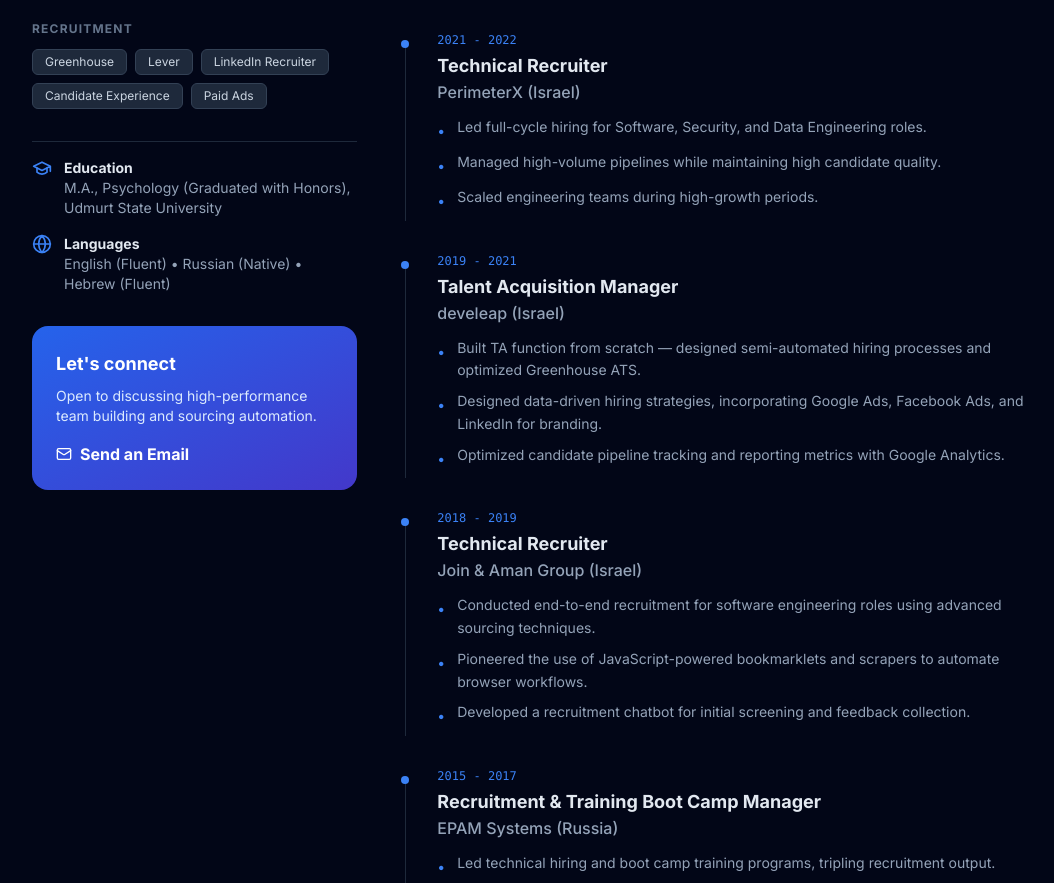
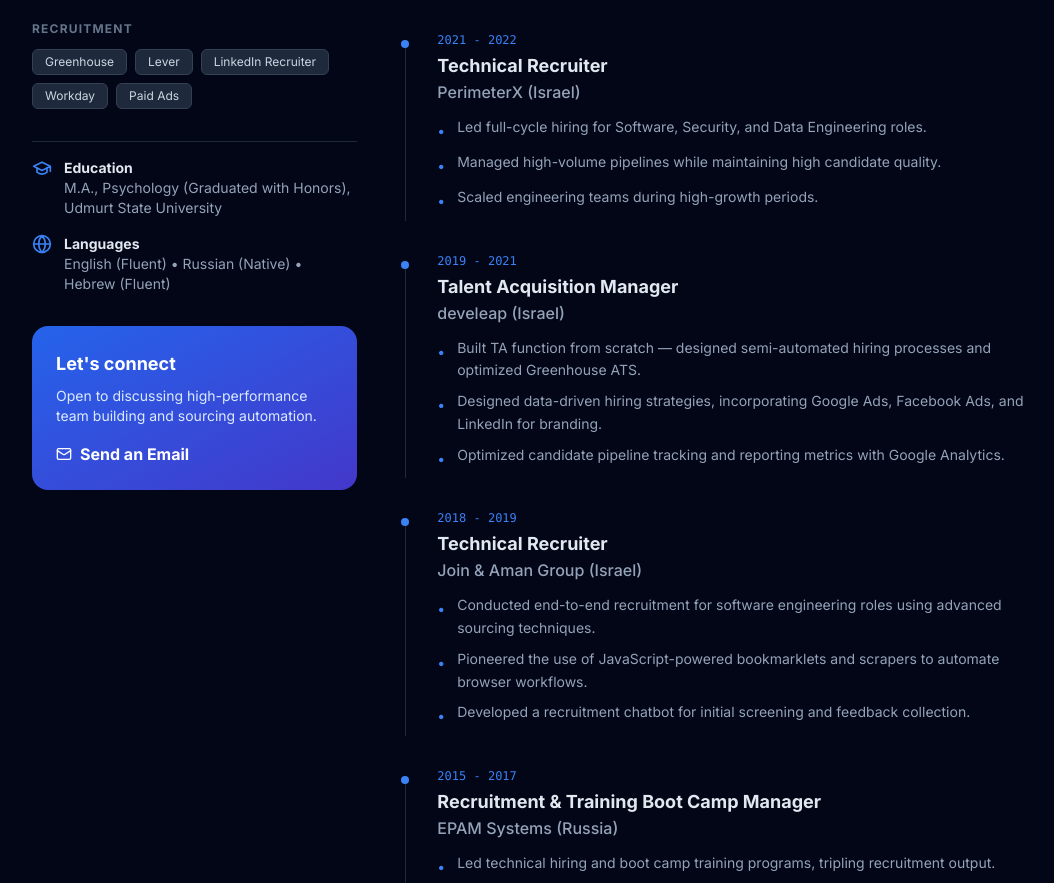
Before and after one commit to AleksandrSh/MyCV, a plain HTML site: page index.html in a window 1280 px wide. Shown: the part 1259-2142 px from the top of the page, without its empty margins (96-1150 px from the left). Drawn offline with nearby package versions, Linux system fonts and the light colour scheme.

Commit message:
"Candidate Experience" replaced with "Workday"

```diff
--- a/index.html
+++ b/index.html
@@ -152,7 +152,7 @@
                   <span class="px-3 py-1 bg-slate-800 text-slate-300 text-xs rounded-md border border-slate-700">Greenhouse</span>
                   <span class="px-3 py-1 bg-slate-800 text-slate-300 text-xs rounded-md border border-slate-700">Lever</span>
                   <span class="px-3 py-1 bg-slate-800 text-slate-300 text-xs rounded-md border border-slate-700">LinkedIn Recruiter</span>
-                  <span class="px-3 py-1 bg-slate-800 text-slate-300 text-xs rounded-md border border-slate-700">Candidate Experience</span>
+                  <span class="px-3 py-1 bg-slate-800 text-slate-300 text-xs rounded-md border border-slate-700">Workday</span>
                   <span class="px-3 py-1 bg-slate-800 text-slate-300 text-xs rounded-md border border-slate-700">Paid Ads</span>
                 </div>
               </div>
```
